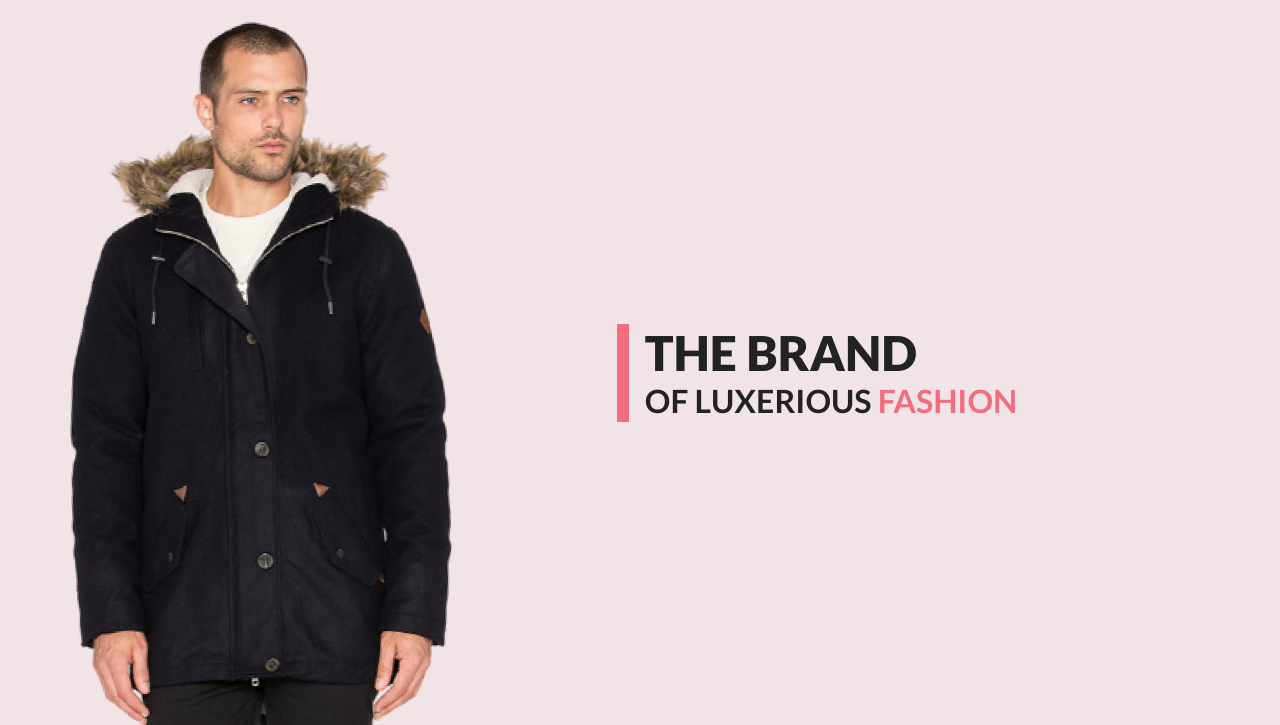
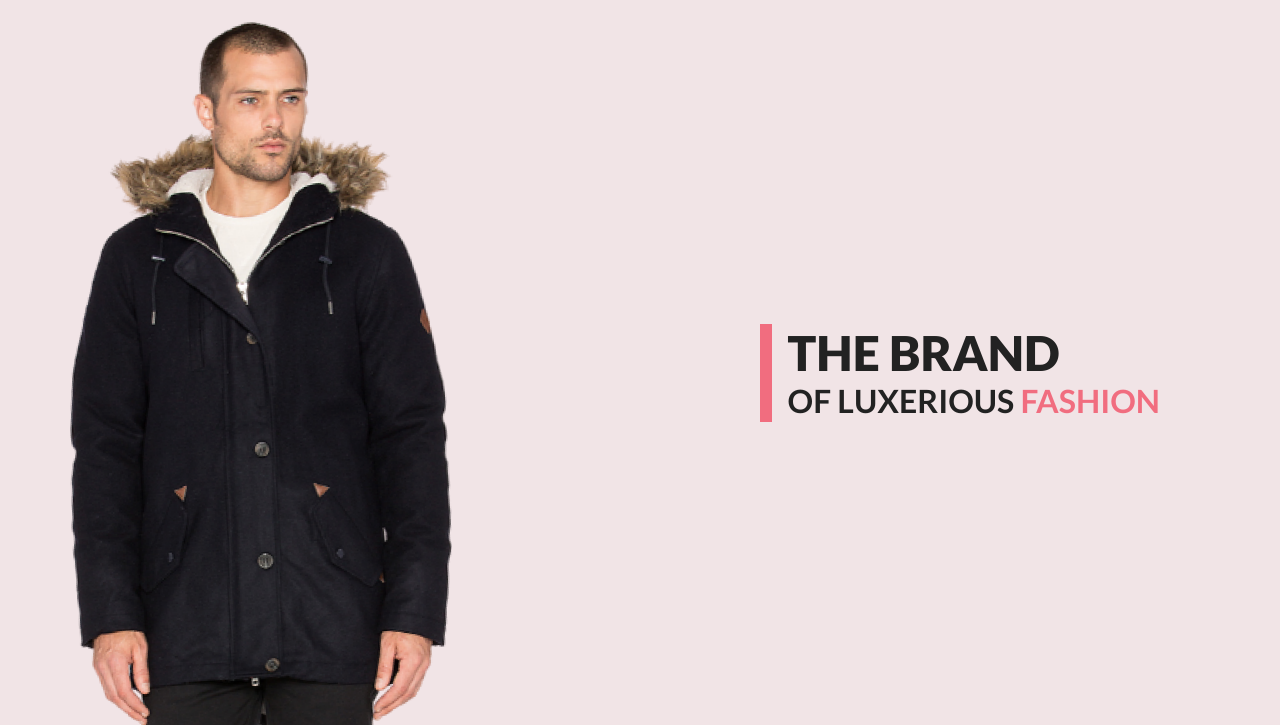
Before and after one commit to stulginsky/html-css-professional, a plain HTML site: page luxury fashon/index.html in a window 1280 px wide. Shown: the part 75-800 px from the top of the page. Drawn offline with Linux system fonts and the light colour scheme.

Commit message:
lesson-01 End

```diff
--- a/luxury fashon/index.html
+++ b/luxury fashon/index.html
@@ -119,14 +119,12 @@
 
     <section class="top-banner">
       <div class="banner container">
-        <img src="img/top-banner-img.png" alt="top-banner-img">
-        <div class="top-banner-brand-name">
-          <div class="top-banner-title-caption">
-            <span class="top-banner-title">THE BRAND</span>
-            <span class="top-banner-caption bold-700 black400">OF LUXERIOUS <span
-                class="font-color-accent">FASHION</span></span>
-          </div>
+        <div class="top-banner-title-caption">
+          <span class="top-banner-title">THE BRAND</span>
+          <span class="top-banner-caption bold-700 black400">OF LUXERIOUS <span
+              class="font-color-accent">FASHION</span></span>
         </div>
+
       </div>
     </section>
 
--- a/luxury fashon/style.scss
+++ b/luxury fashon/style.scss
@@ -182,7 +182,7 @@ span::selection {
         padding: 0;
         margin: 0;
         border: none;
-        background-color: $black400;
+        background-color: transparent;
         cursor: pointer;
         margin: 0 32px 0 0;
     }
@@ -193,6 +193,10 @@ span::selection {
 
     .btn-top-menu:hover .top-menu-btn {
         fill: $red200;
+    }
+
+    .btn-top-menu:active .top-menu-btn {
+        fill: $black100;
     }
 
     //Form search
@@ -219,8 +223,7 @@ span::selection {
 
     }
 
-
-    //
+    // Form search - END
 
     .top-menu-right-btn {
         display: flex;
@@ -266,7 +269,6 @@ span::selection {
     .burger {
         position: relative;
         cursor: pointer;
-        // background-color: #9F9F9F;
     }
 
     .burger::after {
@@ -277,7 +279,7 @@ span::selection {
         position: absolute;
         top: 0;
         left: 0;
-        background-color: rgba(241, 109, 127, 0.001);
+        background-color: transparent);
     }
 
 
@@ -383,16 +385,18 @@ span::selection {
     width: 100%;
     height: 764px;
     margin: 75px 0 64px 0;
-
     background-color: $red100;
 }
 
-.rectangle-12x98-top-banner {
-    width: 12px;
-    // height: 100%;
-    min-height: 98px;
-    background-color: $red300;
+.banner {
+    height: inherit;
+    background-image: url(img/top-banner-img.png);
+    background-repeat: no-repeat;
+    background-position: 30px 0;
+    justify-content: flex-end;
+    align-items: center;
 }
+
 
 .top-banner-title {
     font-weight: 900;
@@ -414,13 +418,17 @@ span::selection {
     }
 }
 
-.top-banner-brand-name {
-    display: flex;
-    flex-grow: 2;
-    justify-content: center;
-    align-items: center;
-    padding-bottom: 20px;
+.top-banner-title-caption {
+    margin: 0 50px 20px 0;
 }
+
+// .top-banner-brand-name {
+//     display: flex;
+//     flex-grow: 2;
+//     justify-content: center;
+//     align-items: center;
+//     padding-bottom: 20px;
+// }
 
 
 .banner {
```
Also changed, not shown: luxury fashon/style.css, 1 other file.
